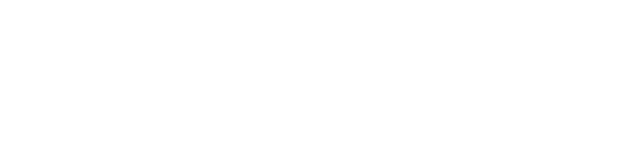
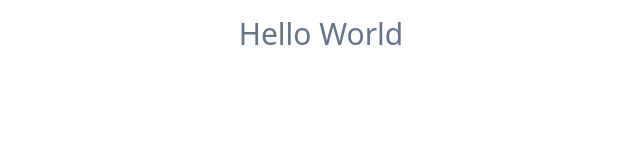
Before and after one commit to roysaucedo/tiktok-shopping-experience, a plain HTML site: page dist/index.html in a window 1280 px wide. Shown: the whole page, without its empty margins (319-959 px from the left). Drawn offline with Linux system fonts and the light colour scheme; files whose address does not match are found by name.

Commit message:
tailwind set up

```diff
--- a/index.html
+++ b/dist/index.html
@@ -5,8 +5,12 @@
     <meta http-equiv="X-UA-Compatible" content="IE=edge">
     <meta name="viewport" content="width=device-width, initial-scale=1.0">
     <title>TikTok Shopping Experience</title>
+    <link rel="stylesheet" href="output.css">
 </head>
 <body>
+    <div class="w-auto flex justify-center items-center p-4">
+        <h1 class="text-slate-500 text-3xl">Hello World</h1>
+    </div>
 
 <script src="app.js"></script>
 </body>
--- /dev/null
+++ b/src/input.css
@@ -0,0 +1,3 @@
+@tailwind base;
+@tailwind components;
+@tailwind utilities;
--- /dev/null
+++ b/tailwind.config.js
@@ -0,0 +1,8 @@
+/** @type {import('tailwindcss').Config} */
+module.exports = {
+  content: ["./dist/*.{html,js}"],
+  theme: {
+    extend: {},
+  },
+  plugins: [],
+}
```
Also changed, not shown: dist/output.css (added).
